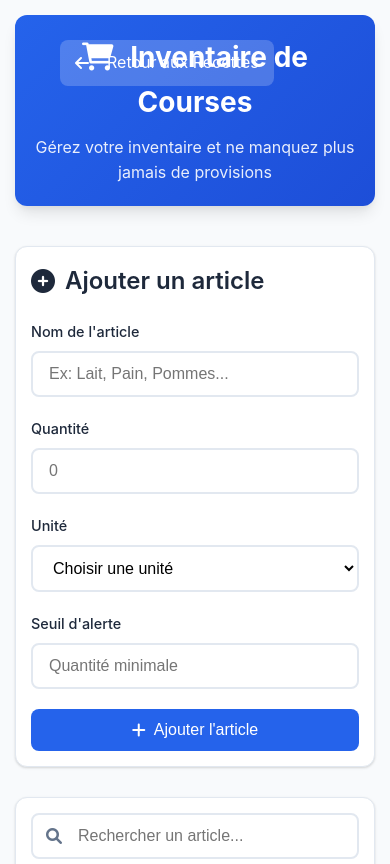
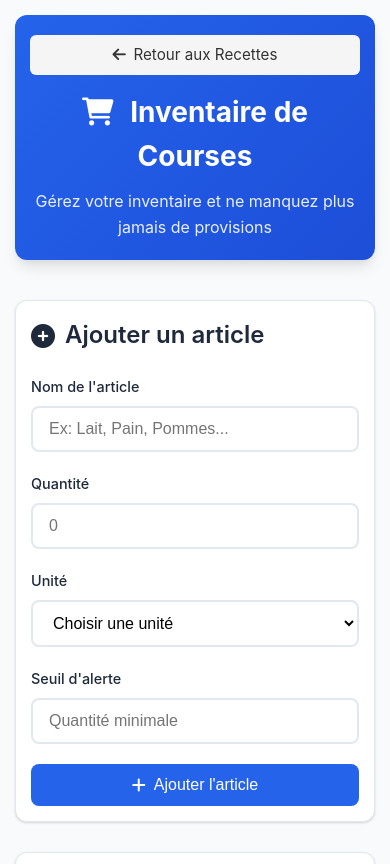
Before and after one commit to ABouziriDWWM/inventaire, a plain HTML site: page index.html in a window 390 px wide. Shown: the top 864 px of the page. Drawn offline with Linux system fonts and the light colour scheme.

Commit message:
update css

```diff
--- a/style.css
+++ b/style.css
@@ -74,22 +74,25 @@ body {
 }
 
 .nav-link {
-  position: absolute;
-  top: 40px;
-  left: 60px;
-  padding: 10px 15px;
-  background: rgba(255, 255, 255, 0.2);
-  border-radius: var(--border-radius);
-  color: white;
+  display: inline-flex;
+  align-items: center;
+  padding: 0.5em 1em;
+  font-size: 1rem;
+  border-radius: 6px;
+  background: #f5f5f5;
+  color: #333;
   text-decoration: none;
-  display: flex;
-  align-items: center;
-  gap: 8px;
+  transition: background 0.2s;
+  margin-bottom: 0.5em;
   transition: var(--transition);
 }
 
-.nav-link:hover {
-  background: rgba(255, 255, 255, 0.3);
+.header .nav-link i {
+  margin-right: 0.5em;
+}
+
+.header .nav-link:hover {
+  background: #e0e0e0;
 }
 
 /* Sections principales */
@@ -760,6 +763,20 @@ section h2 {
   }
 }
 
+@media (max-width: 600px) {
+  .header .nav-link {
+    font-size: 0.95rem;
+    padding: 0.5em 0.7em;
+    width: 100%;
+    justify-content: center;
+    margin-bottom: 1em;
+  }
+  .header {
+    flex-direction: column;
+    align-items: stretch;
+  }
+}
+
 /* Styles pour l'impression */
 @media print {
   .add-item-section,
```
